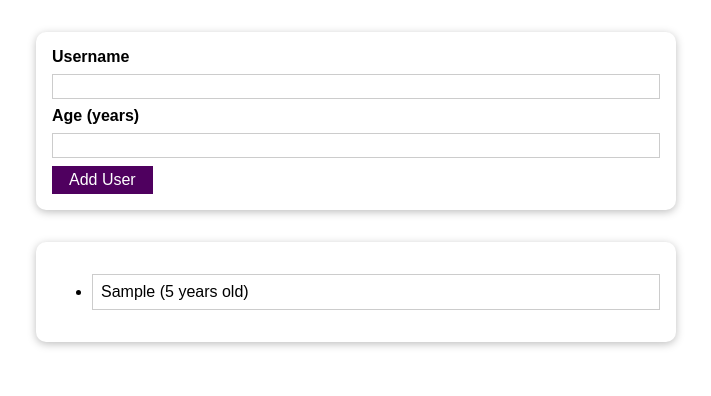
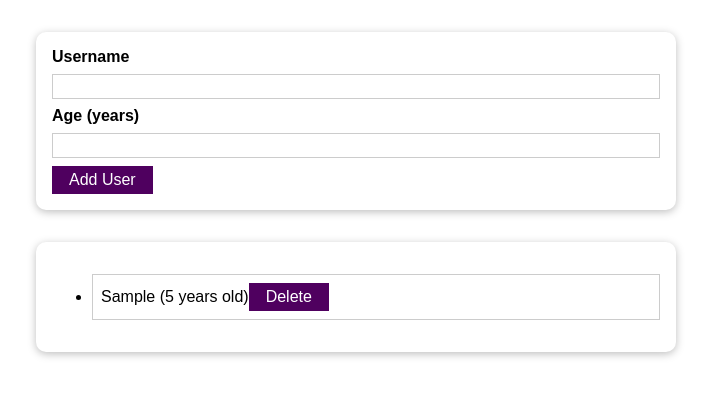
Before and after one commit to kevinniu79/StudentTrackerReal, a React (Create React App) app: page / in a window 1280 px wide. Both pictures are taken after typing "Sample", "5" into the empty fields and a click on the button "Add User". Shown: the top 396 px of the page, without its empty margins (284-995 px from the left). Built offline with nearby package versions, Linux system fonts and the light colour scheme.

Commit message:
Deleting a user

```diff
--- a/src/App.js
+++ b/src/App.js
@@ -10,16 +10,26 @@
       name: username,
       age: inputAge,
       id: Math.random().toString(),
+      active: true
     };
 
     setUsersList((prevUsersList) => {
       return [...prevUsersList, newUser];
     });
   }
+
+  function deleteUserHandler(userId) {
+    const userIndex = usersList.findIndex(user => user.id === userId);
+    const updatedUsers = [...usersList];
+    updatedUsers[userIndex].active = false;
+    setUsersList(updatedUsers);
+  }
+
+
   return (
     <div>
       <AddUser onAddUser={addUserHandler}></AddUser>
-      <UsersList users={usersList}></UsersList>
+      <UsersList users={usersList} deleteUser={deleteUserHandler}></UsersList>
     </div>
   );
 }
--- a/src/components/UI/Button.js
+++ b/src/components/UI/Button.js
@@ -4,7 +4,7 @@
 const Button = props => {
 
     return(
-        <button type={props.type || "button"} onClick={props.clickHandler}>{props.children}</button>
+        <button type={props.type || "button"} onClick={props.clickHandler} value={props.value}>{props.children}</button>
     );
 
 }
--- a/src/components/users/UsersList.js
+++ b/src/components/users/UsersList.js
@@ -1,13 +1,24 @@
 import React from "react";
 import "./UsersList.css";
 import Card from "../UI/Card.js";
+import Button from "../UI/Button.js";
 
 const UsersList = (props) => {
+
+  let activeUsers = props.users.filter(user=>user.active===true);
+
+  function deleteHandler(event) {
+    props.deleteUser(event.target.value);
+  }
+
   return (
   <Card>
     <ul className="users">
-        {props.users.map (user =>
-            <li key={user.id}>{user.name} ({user.age} years old)</li>
+        {activeUsers.map (user =>
+            <li key={user.id}>
+              {user.name} ({user.age} years old)
+              <Button clickHandler={deleteHandler} value={user.id}>Delete</Button>
+              </li>
         )}
     </ul>
   </Card>
```
